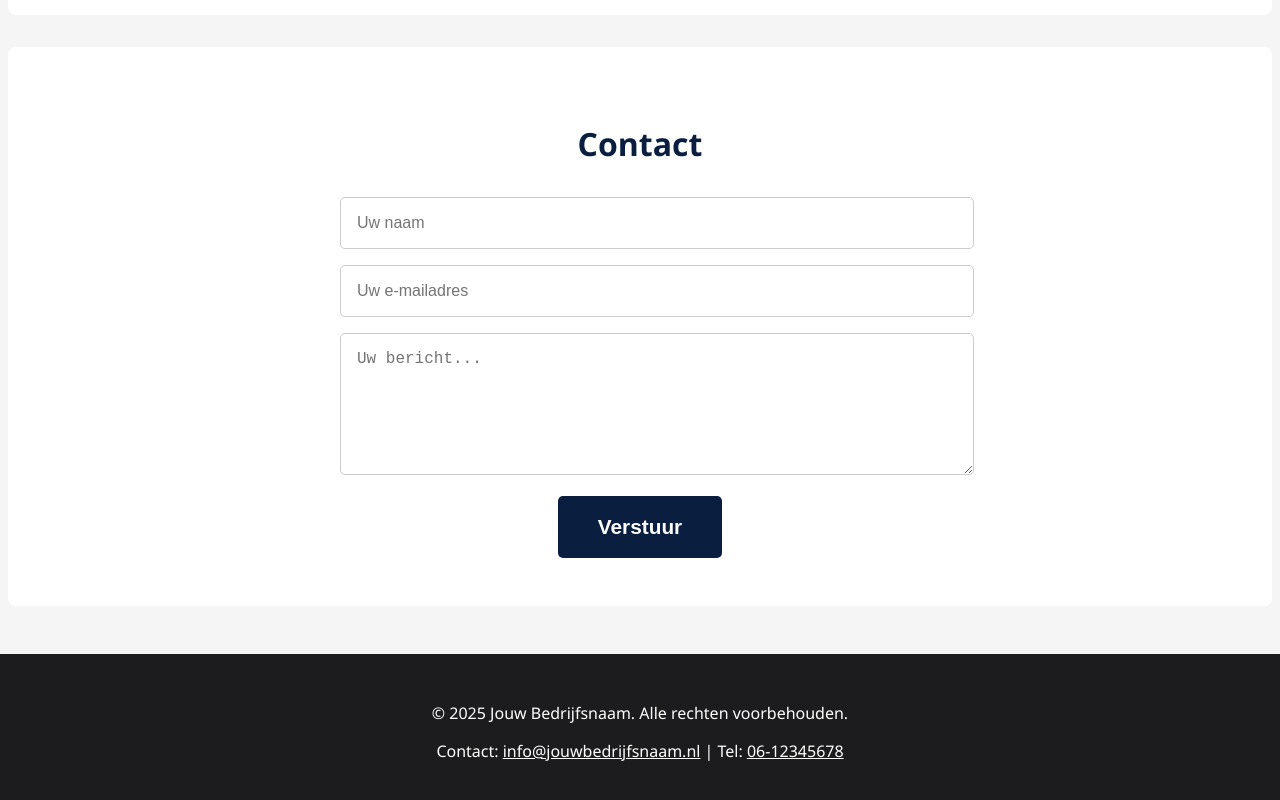
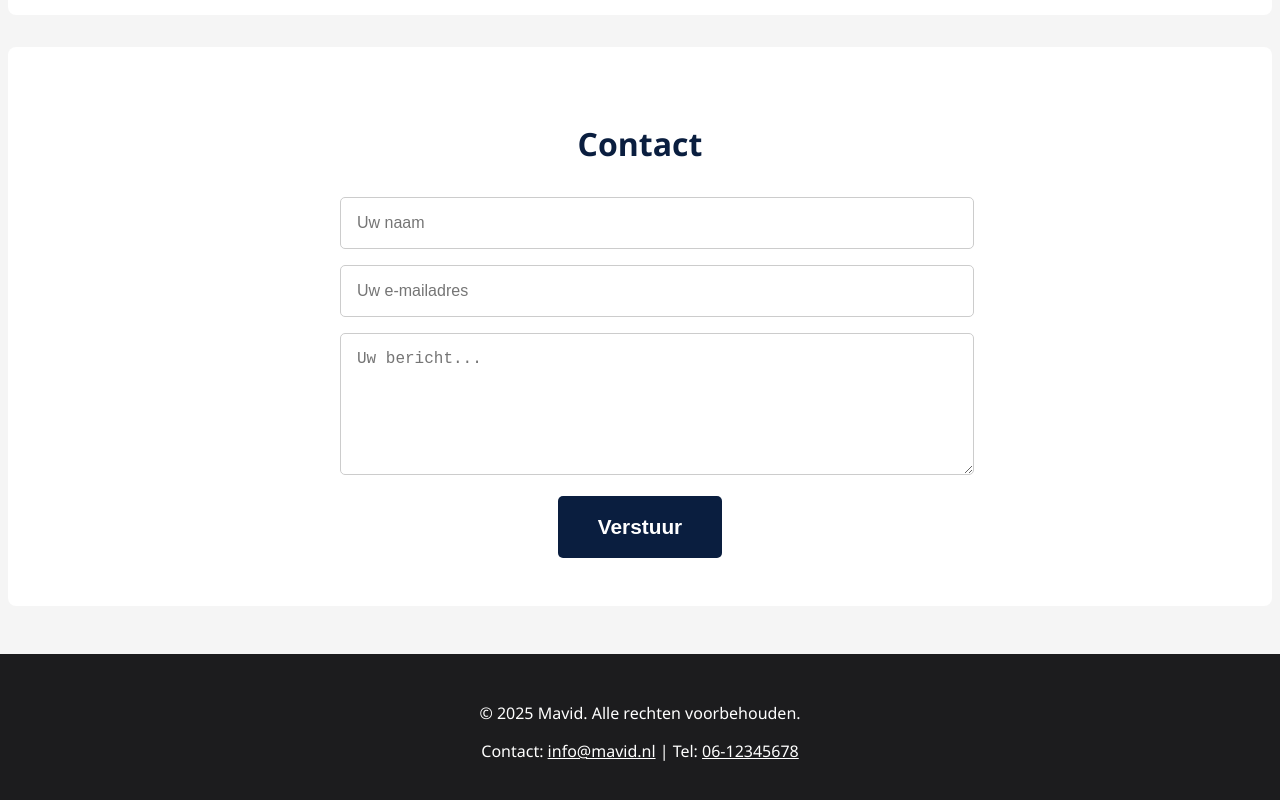
Before and after one commit to KeanoKamer/KeanoKamer.github.io, a plain HTML site: page index.html in a window 1280 px wide. Shown: the part 2067-2867 px from the top of the page. Drawn offline with Linux system fonts and the light colour scheme.

Commit message:
Update index.html

```diff
--- a/index.html
+++ b/index.html
@@ -380,7 +380,7 @@
   <section class="contact" id="contact">
     <h2>Contact</h2>
     <div class="contact-form">
-      <form action="mailto:info@jouwbedrijfsnaam.nl" method="POST" enctype="text/plain">
+      <form action="mailto:info@mavid.nl" method="POST" enctype="text/plain">
         <input type="text" name="naam" placeholder="Uw naam" required />
         <input type="email" name="email" placeholder="Uw e-mailadres" required />
         <textarea name="bericht" rows="6" placeholder="Uw bericht..." required></textarea>
@@ -390,8 +390,8 @@
   </section>
 
   <footer>
-    <p>&copy; 2025 Jouw Bedrijfsnaam. Alle rechten voorbehouden.</p>
-    <p>Contact: <a href="mailto:info@jouwbedrijfsnaam.nl" style="color:white; text-decoration:underline;">info@jouwbedrijfsnaam.nl</a> | Tel: <a href="tel:+31612345678" style="color:white; text-decoration:underline;">06-12345678</a></p>
+    <p>&copy; 2025  Mavid. Alle rechten voorbehouden.</p>
+    <p>Contact: <a href="mailto:info@mavid.nl" style="color:white; text-decoration:underline;">info@mavid.nl</a> | Tel: <a href="tel:+31612345678" style="color:white; text-decoration:underline;">06-12345678</a></p>
   </footer>
 
   <script>
```
